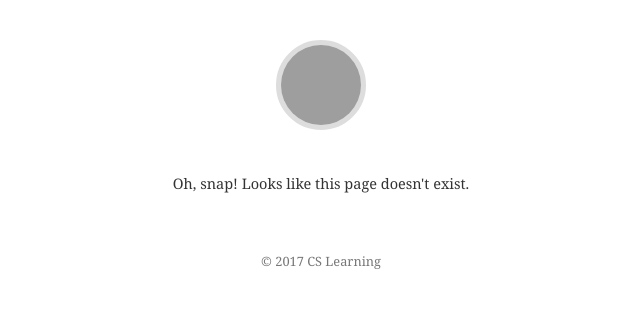
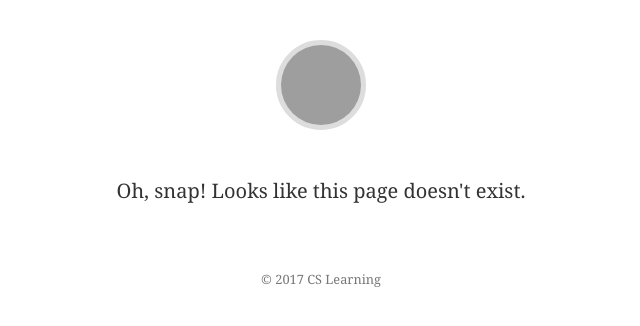
Before and after one commit to cslearningtx/cslearningtx.github.io, a Jekyll site: the page built from 404.md, in a window 1280 px wide. Shown: the top 326 px of the page, without its empty margins (319-959 px from the left). Built offline with Jekyll 4.4.1, drawn with Linux system fonts in a browser that asks for light colours; some web fonts are replaced; grey boxes are pictures that could not be loaded.

Commit message:
Update main.scss

```diff
--- a/_sass/main.scss
+++ b/_sass/main.scss
@@ -1,6 +1,6 @@
 body {
   font-family: Georgia,Times,"Times New Roman",serif;
-  font-size: 14.5px;
+  font-size: 20px;
   color: #333;
   padding: 20px;
   margin: 0;
```
